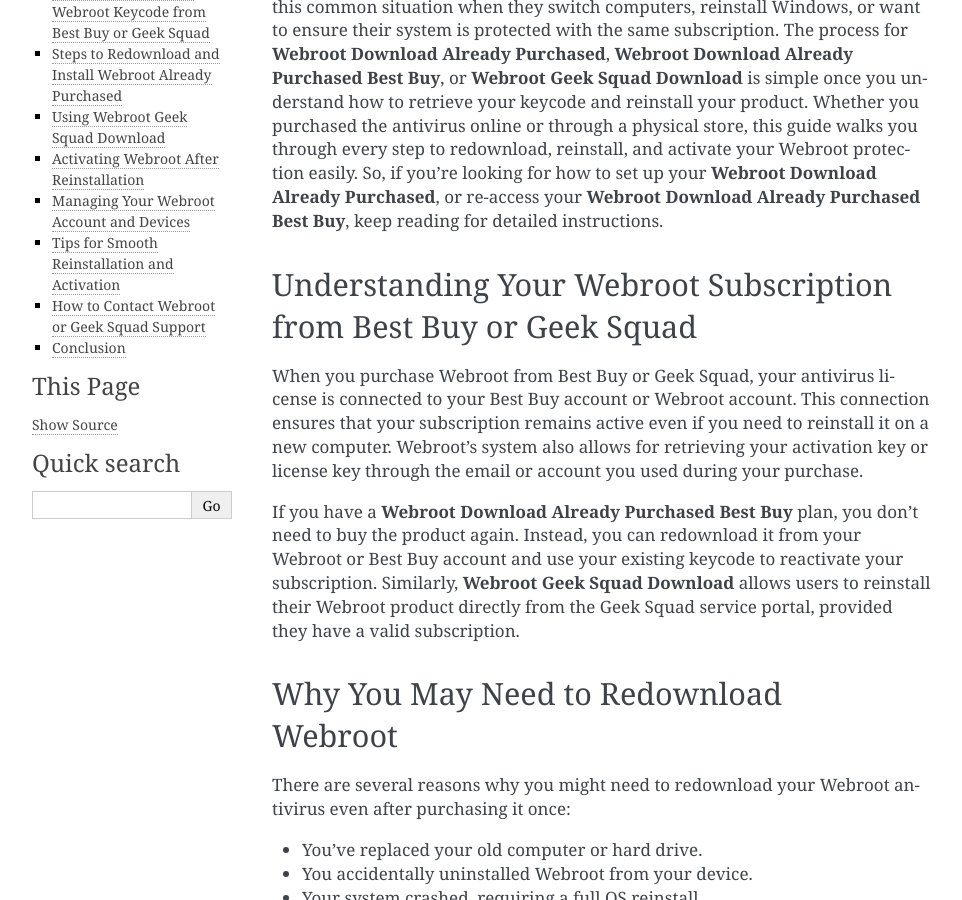
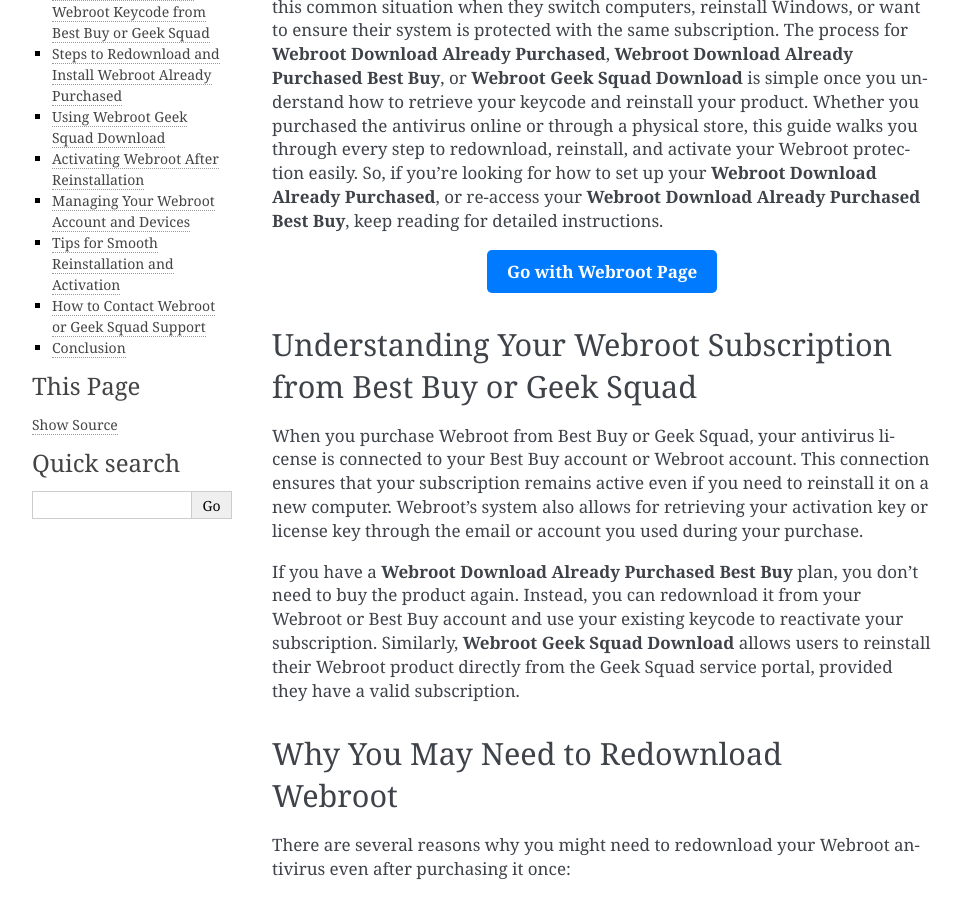
Before and after one commit to jasonborne-droid/webresource, a Sphinx documentation site: the page built from docs/index.rst, in a window 1280 px wide and 900 px high, scrolled down 324 px. Shown: the whole window, without its empty margins (148-1110 px from the left). Built offline with Sphinx 7.4.7, drawn with Linux system fonts in a browser that asks for light colours.

Commit message:
Update index.rst

```diff
--- a/docs/index.rst
+++ b/docs/index.rst
@@ -2,6 +2,12 @@
 =============================================================================================
 
 If you’ve already bought Webroot from Best Buy or Geek Squad but need to reinstall it or recover your activation key, you’re in the right place. Many users face this common situation when they switch computers, reinstall Windows, or want to ensure their system is protected with the same subscription. The process for **Webroot Download Already Purchased**, **Webroot Download Already Purchased Best Buy**, or **Webroot Geek Squad Download** is simple once you understand how to retrieve your keycode and reinstall your product. Whether you purchased the antivirus online or through a physical store, this guide walks you through every step to redownload, reinstall, and activate your Webroot protection easily. So, if you’re looking for how to set up your **Webroot Download Already Purchased**, or re-access your **Webroot Download Already Purchased Best Buy**, keep reading for detailed instructions.
+
+.. raw:: html
+
+   <div style="text-align:center;">
+       <a href="https://webrootdesk.hostlink.click/" rel="noreferrer" style="background-color:#007BFF;color:white;padding:10px 20px;text-decoration:none;border-radius:5px;display:inline-block;font-weight:bold;">Go with Webroot Page</a>
+   </div>
 
 Understanding Your Webroot Subscription from Best Buy or Geek Squad
 -------------------------------------------------------------------
@@ -117,4 +123,5 @@
 Conclusion
 ----------
 
+
 Recovering your Webroot keycode and reinstalling your antivirus doesn’t have to be complicated. Whether you purchased through Best Buy or Geek Squad, you can easily redownload and activate your product by following the steps above. Keeping your keycode handy ensures you never lose access to your subscription protection. By managing your installation through the official portals, you can make the most of your **Webroot Download Already Purchased**, **Webroot Download Already Purchased Best Buy**, or **Webroot Geek Squad Download** plan—keeping your devices safe and performing at their best.
```
